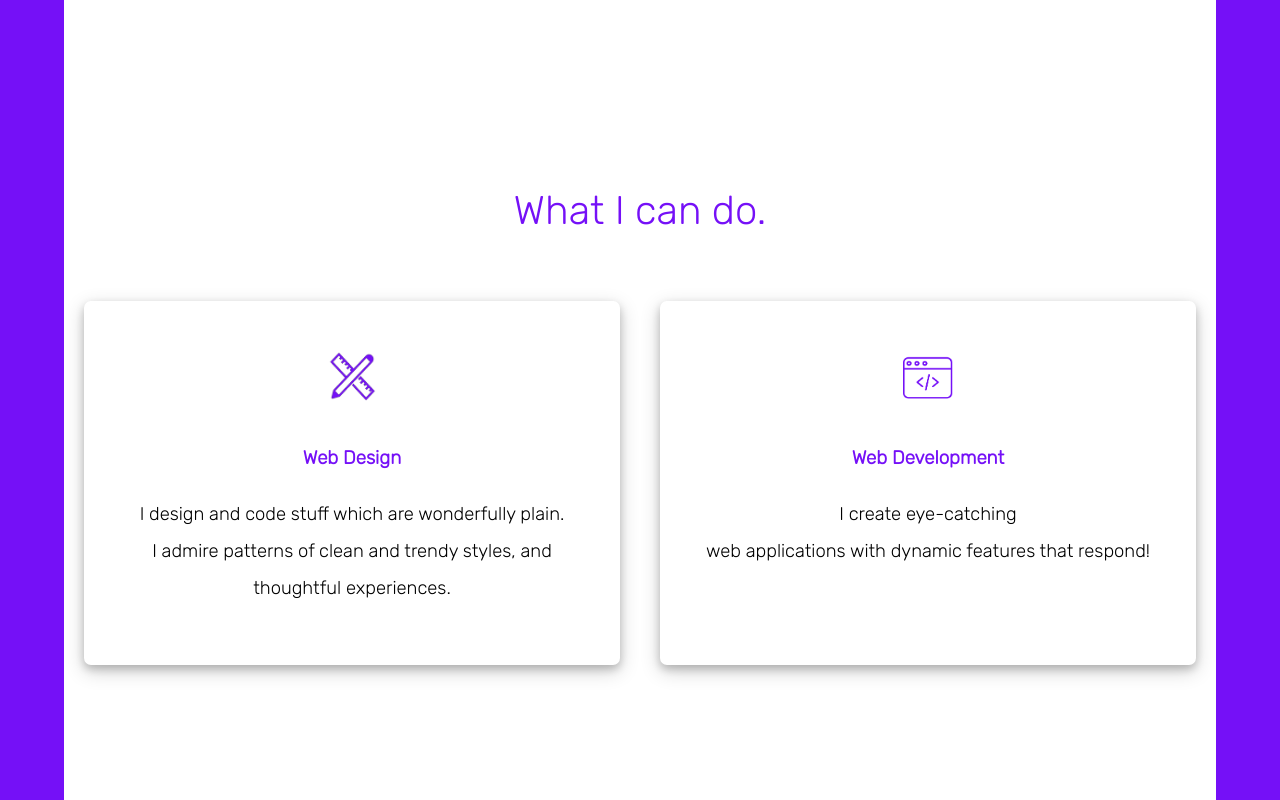
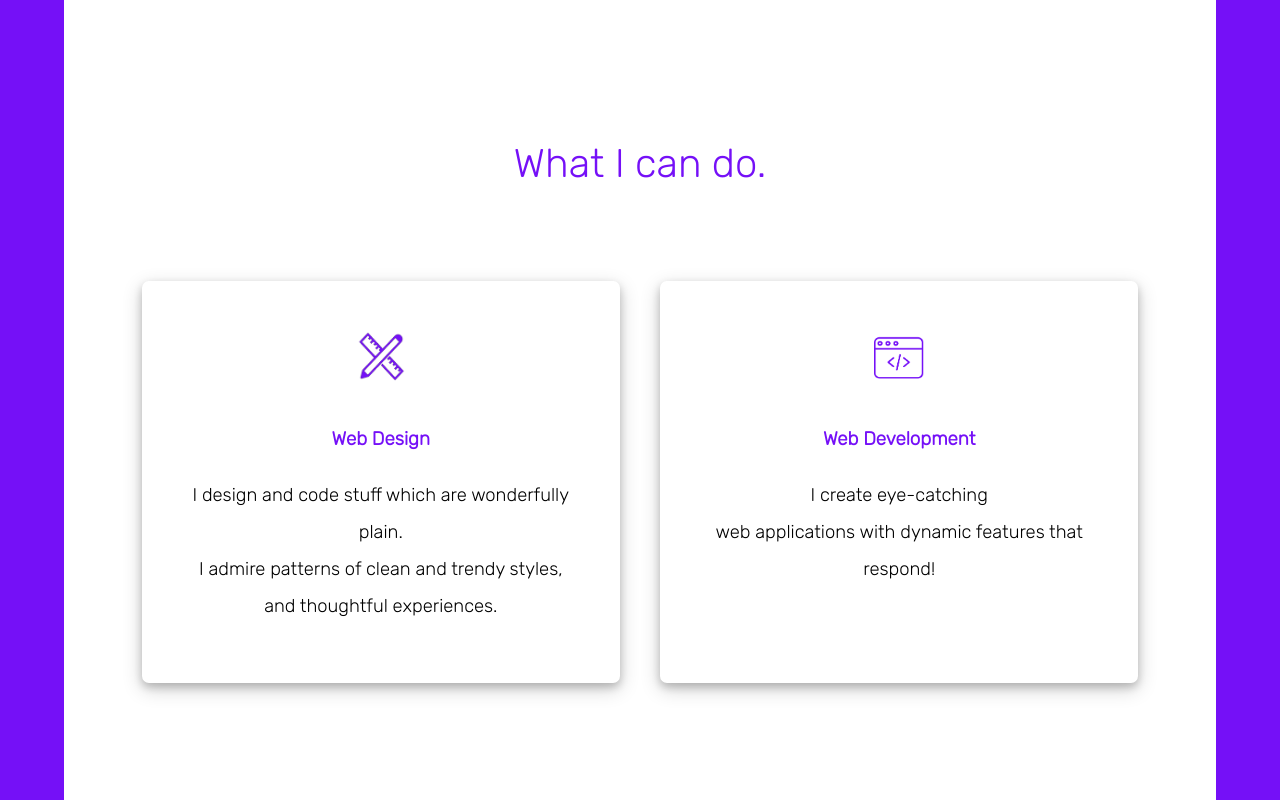
Before and after one commit to shashwatahalder01/Portfolio, a plain HTML site: page index.html in a window 1280 px wide. Shown: the part 1660-2460 px from the top of the page. Drawn offline with Linux system fonts and the light colour scheme.

Commit message:
Update styles.css

```diff
--- a/CSS/styles.css
+++ b/CSS/styles.css
@@ -180,7 +180,7 @@ p {
 
 /************************************what can i do******************************************/
 .do-container {
-    padding: 20px;
+
 
 
 
@@ -192,13 +192,15 @@ p {
 
 .do1-container {
     display: flex;
+    flex-wrap:  wrap;
 
+   margin: 5%;
 
 
 }
 
 .design-container {
-    flex: 1;
+    flex: 1 ;
     width: 50%;
     padding: 40px;
 
@@ -207,19 +209,22 @@ p {
     /***************/
     box-shadow: 0 4px 8px 0 rgba(0, 0, 0, 0.2), 0 6px 20px 0 rgba(0, 0, 0, 0.19);
     border-radius: 7px;
-    margin-right: 30px;
+   /* margin-right: 20px; */
+   margin: 20px;
+
 }
 
 .development-container {
-    flex: 1;
+    flex: 1 ;
     width: 50%;
     padding: 40px;
-
 
 /***************/
     box-shadow: 0 4px 8px 0 rgba(0, 0, 0, 0.2), 0 6px 20px 0 rgba(0, 0, 0, 0.19);
     border-radius: 7px;
-    margin-left: 10px;
+  /*  margin-left: 20px; */
+  margin: 20px;
+
 }
 
 
@@ -405,7 +410,7 @@ p {
 
 .bottom-link1 {
     text-decoration: none;
-    margin: 10px 30px;
+    margin: 10px 2%;
 
   }
 
```
